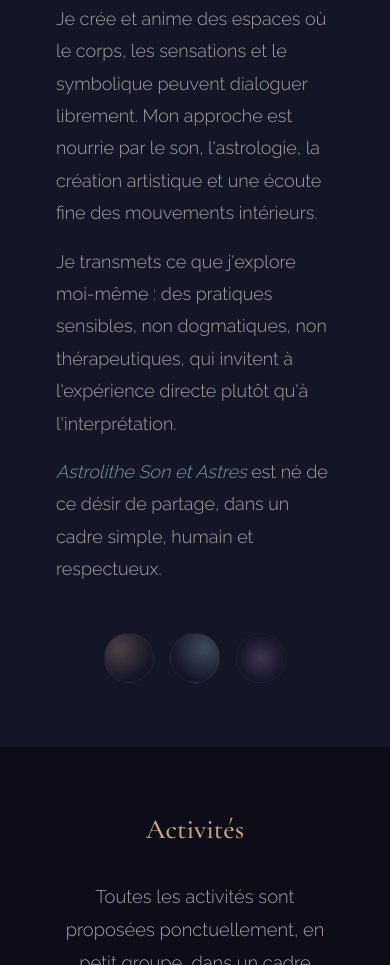
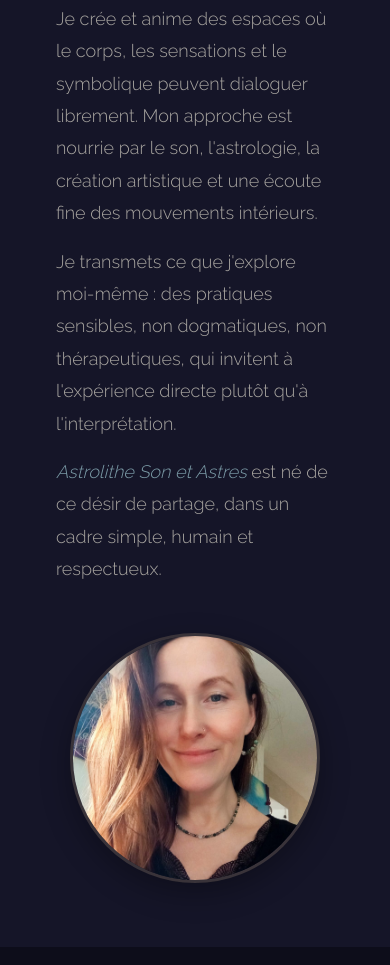
Before and after one commit to activiteOCR/astrolithe, a plain HTML site: page index.html in a window 390 px wide. Shown: the part 1035-2000 px from the top of the page. Drawn offline with nearby package versions, Linux system fonts and the light colour scheme; no server answers.

Commit message:
Ajout photo dans la section Qui suis-je
- Ajout du dossier images avec la photo elise.jpg
- Déplacement des cercles décoratifs vers la section accueil
- Nouveau style pour l'image de profil ronde avec ombre

Co-Authored-By: Claude Opus 4.5 <noreply@anthropic.com>

```diff
--- a/index.html
+++ b/index.html
@@ -45,6 +45,11 @@
                 <a href="#activites" class="btn btn-primary">Découvrir les activités</a>
                 <a href="#contact" class="btn btn-secondary">Me contacter</a>
             </div>
+            <div class="hero-decoration">
+                <div class="decoration-circle"></div>
+                <div class="decoration-circle"></div>
+                <div class="decoration-circle"></div>
+            </div>
         </div>
         <div class="scroll-indicator">
             <span></span>
@@ -62,10 +67,8 @@
                     <p>Je transmets ce que j'explore moi-même : des pratiques sensibles, non dogmatiques, non thérapeutiques, qui invitent à l'expérience directe plutôt qu'à l'interprétation.</p>
                     <p><em>Astrolithe Son et Astres</em> est né de ce désir de partage, dans un cadre simple, humain et respectueux.</p>
                 </div>
-                <div class="about-decoration">
-                    <div class="decoration-circle"></div>
-                    <div class="decoration-circle"></div>
-                    <div class="decoration-circle"></div>
+                <div class="about-image">
+                    <img src="images/elise.jpg" alt="Elise Terrier">
                 </div>
             </div>
         </div>
--- a/styles.css
+++ b/styles.css
@@ -266,6 +266,13 @@ em {
     flex-wrap: wrap;
 }
 
+.hero-decoration {
+    display: flex;
+    justify-content: center;
+    gap: 1rem;
+    margin-top: 3rem;
+}
+
 /* Buttons */
 .btn {
     display: inline-block;
@@ -376,10 +383,21 @@ em {
     color: var(--color-text-muted);
 }
 
-.about-decoration {
+.about-image {
     display: flex;
-    flex-direction: column;
-    gap: 1rem;
+    justify-content: center;
+    align-items: center;
+}
+
+.about-image img {
+    max-width: 300px;
+    width: 100%;
+    height: auto;
+    border-radius: 50%;
+    object-fit: cover;
+    aspect-ratio: 1;
+    border: 3px solid var(--color-border);
+    box-shadow: 0 10px 30px rgba(0, 0, 0, 0.3);
 }
 
 .decoration-circle {
@@ -398,13 +416,11 @@ em {
 .decoration-circle:nth-child(2) {
     background: radial-gradient(circle at 70% 30%, var(--color-secondary), transparent 70%);
     opacity: 0.4;
-    margin-left: 2rem;
 }
 
 .decoration-circle:nth-child(3) {
     background: radial-gradient(circle at 50% 50%, var(--color-accent), transparent 70%);
     opacity: 0.3;
-    margin-left: 1rem;
 }
 
 /* Activities Section */
@@ -763,22 +779,13 @@ em {
         gap: 2rem;
     }
 
-    .about-decoration {
-        flex-direction: row;
-        justify-content: center;
+    .about-image img {
+        max-width: 250px;
     }
 
-    .decoration-circle {
+    .hero-decoration .decoration-circle {
         width: 50px;
         height: 50px;
-    }
-
-    .decoration-circle:nth-child(2) {
-        margin-left: 0;
-    }
-
-    .decoration-circle:nth-child(3) {
-        margin-left: 0;
     }
 
     .contact-content {
```
Also changed, not shown: images/elise.jpg (added).
